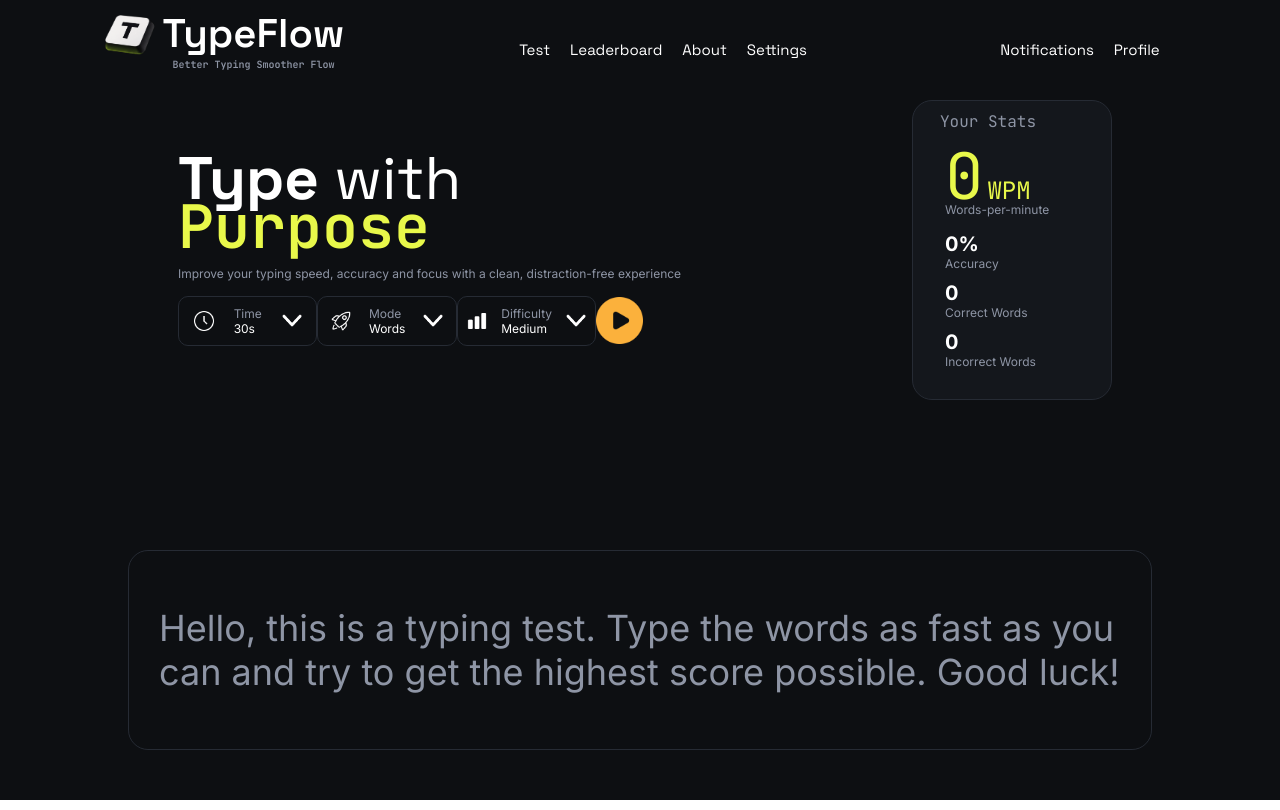
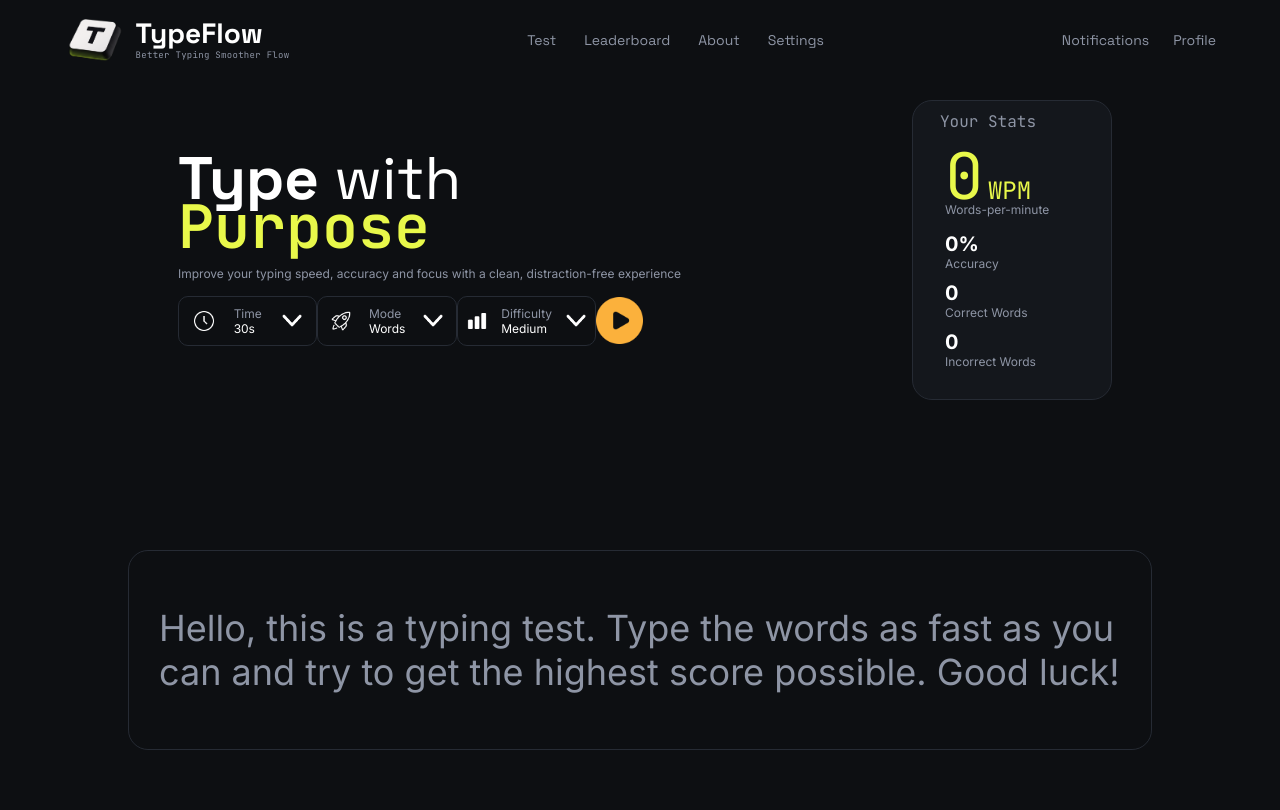
Before and after one commit to Aman212005/TypeFlow, a plain HTML site: page index.html in a window 1280 px wide. Drawn offline with Linux system fonts and the light colour scheme.

Commit message:
Improved header layout

```diff
--- a/css/style.css
+++ b/css/style.css
@@ -24,32 +24,183 @@
   --font-primary: "Inter", sans-serif;
   --font-heading: "Space Grotesk", sans-serif;
   --font-mono: "JetBrains Mono", monospace;
+
+  /* Layout */
+  --container-width: 1200px;
+  --page-padding: clamp(20px,5vw,80px);
+  --section-gap: 32px;
 }
 
+
+/* Global Styles */
 * {
   margin: 0;
   padding: 0;
   box-sizing: border-box;
 }
 
+html{
+  scroll-behavior: smooth;
+}
+
+body{
+  min-height: 100vh;
+  background-color:var(--color-bg-main);
+  color: var(--color-text-primary);
+  font-family: var(--font-primary);
+  display:flex;
+  flex-direction:column;
+  overflow-x:hidden;
+}
+
+a{
+  text-decoration:none;
+  color:inherit;
+  cursor:pointer;
+}
+
+
+button{
+  font:inherit;
+  color:inherit;
+  cursor:pointer;
+}
+
+
+img{
+  display:block;
+  max-width:100%;
+  height:auto;
+}
+
+
+/* Background */
+
 .background {
   position: fixed;
-  top: 0;
-  left: 0;
-  width: 100%;
-  height: 100%;
+  inset: 0;
   background-color: var(--color-bg-main);
-  z-index: -1;
+  z-index:-1;
+
 }
 
+
+/* Header */
+
+
 .header {
-  height: 80px;
-  padding: 0 100px;
+  min-height: 80px;
+  width:100%;
+  padding: 12px var(--page-padding);
   display: flex;
   justify-content: space-between;
-  align-items: first baseline;
+  align-items: center;
   /* border : 1px solid white; */
 }
+
+
+.header-left {
+  display: flex;
+  align-items: center;
+  gap: 10px;
+  flex-shrink: 0;
+}
+
+.logo-img {
+  display:flex;
+  align-items: center;
+  justify-content:center;
+
+}
+
+.logo-img img {
+  height: 42px;
+  width: auto;
+  object-fit: contain;
+}
+
+.logo-txt {
+
+  display: flex;
+  flex-direction: column;
+  justify-content: center;
+  gap: 2px;
+
+}
+
+.logo-txt-superscript {
+  font-family : var(--font-heading);
+  font-size: 28px;
+  font-weight: 700;
+  line-height: 1;
+  color: var(--color-text-primary);
+
+}
+
+.logo-txt-subscript {
+  font-family : var(--font-mono);
+  font-size: 9px;
+
+  color: var(--color-text-secondary);
+  letter-spacing:0.3px;
+
+}
+
+
+.header-menu{
+  display:flex;
+  justify-content: center;
+}
+
+.header-nav {
+
+  display: flex;
+  align-items:center;
+  padding: 0;
+  gap:28px;
+  width:auto;
+  justify-content: center;
+
+}
+
+.header-nav-option {
+  list-style-type: none;
+  font-family : var(--font-heading);
+  color: var(--color-text-secondary);
+  font-size: 14px;
+  transition: color 0.2 ease;;
+
+}
+
+.header-nav-option:hover {
+  color: var(--color-accent-neon);
+  cursor: pointer;
+}
+
+.header-right {
+  display: flex;
+  width: auto;
+  align-items: center;
+  justify-content: flex-end;
+  gap: 24px;
+  flex-shrink:0;
+}
+
+.header-right-option {
+  color: var(--color-text-secondary);
+  font-size: 14px;
+  font-family : var(--font-heading);
+  transition : color 0.2 ease;
+}
+
+.header-right-option:hover {
+  color: var(--color-accent-neon);
+  cursor: pointer;
+}
+
+
+
+
 
 .app-layout {
   display: flex;
@@ -58,6 +209,8 @@
   align-items: center;
   min-height: calc(100vh - 130px);
 }
+
+
 
 .sidebar {
   width: 220px;
@@ -76,73 +229,11 @@
   /* border : 1px solid white; */
 }
 
-.header-left {
-  display: flex;
-  align-items: center;
-  gap: 2px;
-  flex-shrink: 0;
-}
-.logo-img {
-  padding-top: 15px;
-}
-.logo-img img {
-  height: 40px;
-  width: auto;
-  object-fit: contain;
-}
-.logo-txt {
-  height: 40px;
-  font-size: 24px;
-  font-weight: 600;
-  color: #8e95a5;
-  display: flex;
-  flex-direction: column;
-  justify-content: space-evenly;
-  align-items: center;
-  padding: 2px;
-}
 
-.logo-txt-subscript {
-  font-size: 10px;
-  line-height: 1;
-  color: var(--color-text-secondary);
-  margin-top:4px;
-  font-family : var(--font-mono)
-}
 
-.logo-txt-superscript {
-  font-size: 40px;
-  line-height: 1.1;
-  color: var(--color-text-primary);
-  font-family : var(--font-heading)
-}
 
-.header-nav {
-  width: 300px;
-  display: flex;
-  padding: 0px 10px;
-  justify-content: center;
-  gap:20px;
-}
-.header-nav-option {
-  list-style-type: none;
-  color: white;
-  font-size: 15px;
-  font-family : var(--font-heading)
-}
 
-.header-right {
-  display: flex;
-  width: 200px;
-  justify-content: center;
-  gap: 20px;
-}
 
-.header-right-option {
-  color: white;
-  font-size: 15px;
-  font-family : var(--font-heading)
-}
 
 
 .main-stage {
```
